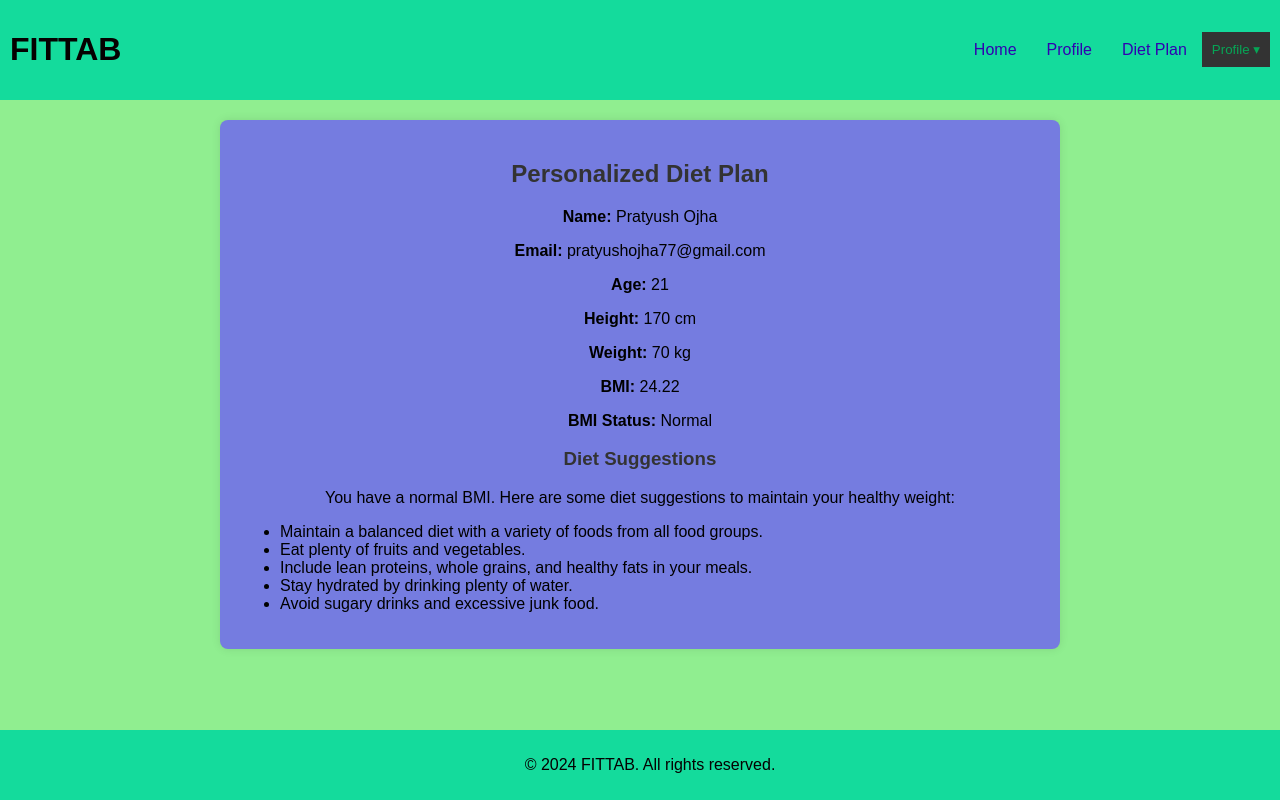
After one commit to pratyushojha04/fittab, a Flask app: page /diet in a window 1280 px wide. The commit adds this page. Run offline with Flask 3, Linux system fonts and the light colour scheme; a user stored in the database is signed in.

Commit message:
Made diet plan working based on the bmi of the user

```diff
--- a/app.py
+++ b/app.py
@@ -100,5 +100,14 @@ def update_profile():
     else:
         return redirect(url_for('index'))
 
+@app.route('/diet')
+def diet():
+    if 'user_id' in session:
+        user = User.query.filter_by(id=session['user_id']).first()
+        return render_template('diet.html', user=user)
+    else:
+        return redirect(url_for('index'))
+
+
 if __name__ == '__main__':
     app.run(debug=True)
--- /dev/null
+++ b/static/style_diet.css
@@ -0,0 +1,96 @@
+body {
+    font-family: Arial, sans-serif;
+    margin: 0;
+    padding: 0;
+    background-color:lightgreen ;
+}
+
+header {
+    background-color: #14db9c;
+    color: #050101;
+    padding: 10px;
+    display: flex;
+    justify-content: space-between;
+    align-items: center;
+}
+
+nav {
+    display: flex;
+    align-items: center;
+}
+
+nav a {
+    color: #3102b1;
+    text-decoration: none;
+    padding: 10px;
+    margin: 0 5px;
+}
+
+nav a:hover {
+    text-decoration: underline;
+}
+
+.profile-dropdown {
+    position: relative;
+    display: inline-block;
+}
+
+.profile-button {
+    background-color: #333;
+    color: #06a656;
+    border: none;
+    cursor: pointer;
+    padding: 10px;
+}
+
+.dropdown-content {
+    display: none;
+    position: absolute;
+    background-color: #f9f9f9;
+    min-width: 120px;
+    z-index: 1;
+    box-shadow: 0px 8px 16px 0px rgba(0,0,0,0.2);
+}
+
+.dropdown-content a {
+    color: black;
+    padding: 12px 16px;
+    text-decoration: none;
+    display: block;
+}
+
+.dropdown-content a:hover {
+    background-color: #28bf20;
+}
+
+.profile-dropdown:hover .dropdown-content {
+    display: block;
+}
+
+.content {
+    max-width: 800px;
+    margin: 20px auto;
+    background-color: #757ce0;
+    padding: 20px;
+    border-radius: 8px;
+    box-shadow: 0 0 10px rgba(0,0,0,0.1);
+    text-align: center;
+}
+
+h2, h3 {
+    color: #333;
+}
+
+ul {
+    text-align: left;
+}
+
+footer {
+    background-color: #14db9c;
+    color: #050101;
+    text-align: center;
+    padding: 10px;
+    position: fixed;
+    bottom: 0;
+    width: 100%;
+}
--- /dev/null
+++ b/templates/diet.html
@@ -0,0 +1,87 @@
+<!DOCTYPE html>
+<html lang="en">
+<head>
+    <meta charset="UTF-8">
+    <meta name="viewport" content="width=device-width, initial-scale=1.0">
+    <link rel="stylesheet" href="{{ url_for('static', filename='style_diet.css') }}">
+    <title>Diet Plan</title>
+</head>
+<body>
+    <header>
+        <h1>FITTAB</h1>
+        <nav>
+            <a href="{{ url_for('info') }}">Home</a>
+            <a href="{{ url_for('profile') }}">Profile</a>
+            <a href="{{ url_for('diet') }}">Diet Plan</a>
+            <div class="profile-dropdown">
+                <button class="profile-button">Profile &#9662;</button>
+                <div class="dropdown-content">
+                    <a href="{{ url_for('profile') }}">Profile</a>
+                    <a href="#">Settings</a>
+                    <a href="{{ url_for('index') }}">Logout</a>
+                </div>
+            </div>
+        </nav>
+    </header>
+
+    <div class="content">
+        <h2>Personalized Diet Plan</h2>
+
+        {% if user %}
+            {% set bmi = (user.weight / ((user.height / 100) ** 2)) | round(2) %}
+            <p><strong>Name:</strong> {{ user.name }}</p>
+            <p><strong>Email:</strong> {{ user.email }}</p>
+            <p><strong>Age:</strong> {{ user.age }}</p>
+            <p><strong>Height:</strong> {{ user.height }} cm</p>
+            <p><strong>Weight:</strong> {{ user.weight }} kg</p>
+            <p><strong>BMI:</strong> {{ bmi }}</p>
+            <p><strong>BMI Status:</strong>
+                {% if bmi < 19 %}
+                    Underweight
+                {% elif bmi >= 19 and bmi <= 25 %}
+                    Normal
+                {% else %}
+                    Overweight
+                {% endif %}
+            </p>
+
+            <h3>Diet Suggestions</h3>
+            {% if bmi < 19 %}
+                <p>You are underweight. Here are some diet suggestions to help you gain weight:</p>
+                <ul>
+                    <li>Eat more frequently. Have 5-6 small meals throughout the day.</li>
+                    <li>Include nutrient-rich foods in your diet, such as whole grains, lean proteins, and healthy fats.</li>
+                    <li>Drink high-calorie smoothies and shakes.</li>
+                    <li>Snack on nuts, seeds, and dried fruits.</li>
+                    <li>Stay hydrated and avoid skipping meals.</li>
+                </ul>
+            {% elif bmi >= 19 and bmi <= 25 %}
+                <p>You have a normal BMI. Here are some diet suggestions to maintain your healthy weight:</p>
+                <ul>
+                    <li>Maintain a balanced diet with a variety of foods from all food groups.</li>
+                    <li>Eat plenty of fruits and vegetables.</li>
+                    <li>Include lean proteins, whole grains, and healthy fats in your meals.</li>
+                    <li>Stay hydrated by drinking plenty of water.</li>
+                    <li>Avoid sugary drinks and excessive junk food.</li>
+                </ul>
+            {% else %}
+                <p>You are overweight. Here are some diet suggestions to help you lose weight:</p>
+                <ul>
+                    <li>Eat more fruits and vegetables.</li>
+                    <li>Choose whole grains over refined grains.</li>
+                    <li>Include lean proteins, such as chicken, fish, beans, and legumes.</li>
+                    <li>Avoid sugary drinks and opt for water or herbal teas.</li>
+                    <li>Reduce your intake of high-calorie, low-nutrient foods.</li>
+                    <li>Practice portion control and avoid eating late at night.</li>
+                </ul>
+            {% endif %}
+        {% else %}
+            <p>No user data available. Please <a href="{{ url_for('index') }}">log in</a> to view your personalized diet plan.</p>
+        {% endif %}
+    </div>
+
+    <footer>
+        <p>&copy; 2024 FITTAB. All rights reserved.</p>
+    </footer>
+</body>
+</html>
--- a/templates/info.html
+++ b/templates/info.html
@@ -14,7 +14,7 @@
             <a href="info">Home</a>
             <a href="#">Information</a>
             <a href="#">Various Exercises</a>
-            <a href="#">Diet Plan</a>
+            <a href="/diet">Diet Plan</a>
             <div class="profile-dropdown">
                 <button class="profile-button">Profile &#9662;</button>
                 <div class="dropdown-content">
--- a/templates/profile.html
+++ b/templates/profile.html
@@ -14,7 +14,7 @@
             <a href="{{ url_for('info') }}">Home</a>
             <a href="#">Info</a>
             <a href="#">Various Exercises</a>
-            <a href="#">Diet Plan</a>
+            <a href="/diet">Diet Plan</a>
             <div class="profile-dropdown">
                 <button class="profile-button">Profile &#9662;</button>
                 <div class="dropdown-content">
```
